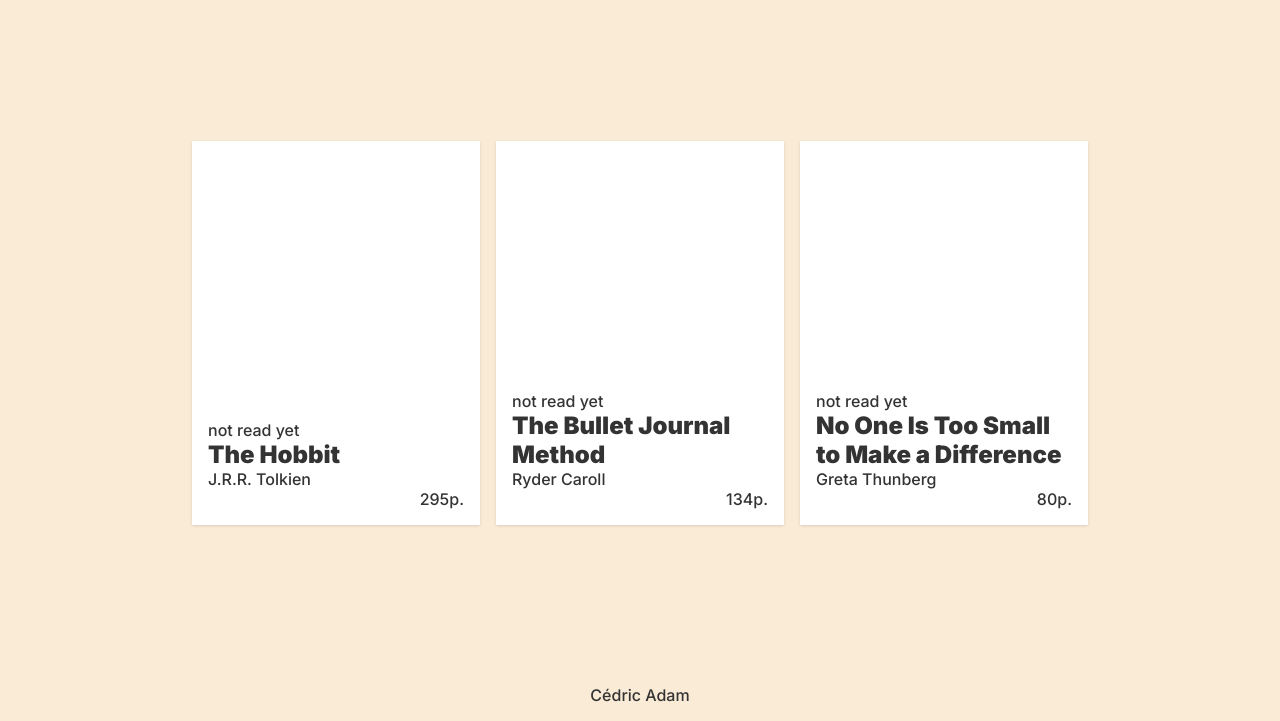
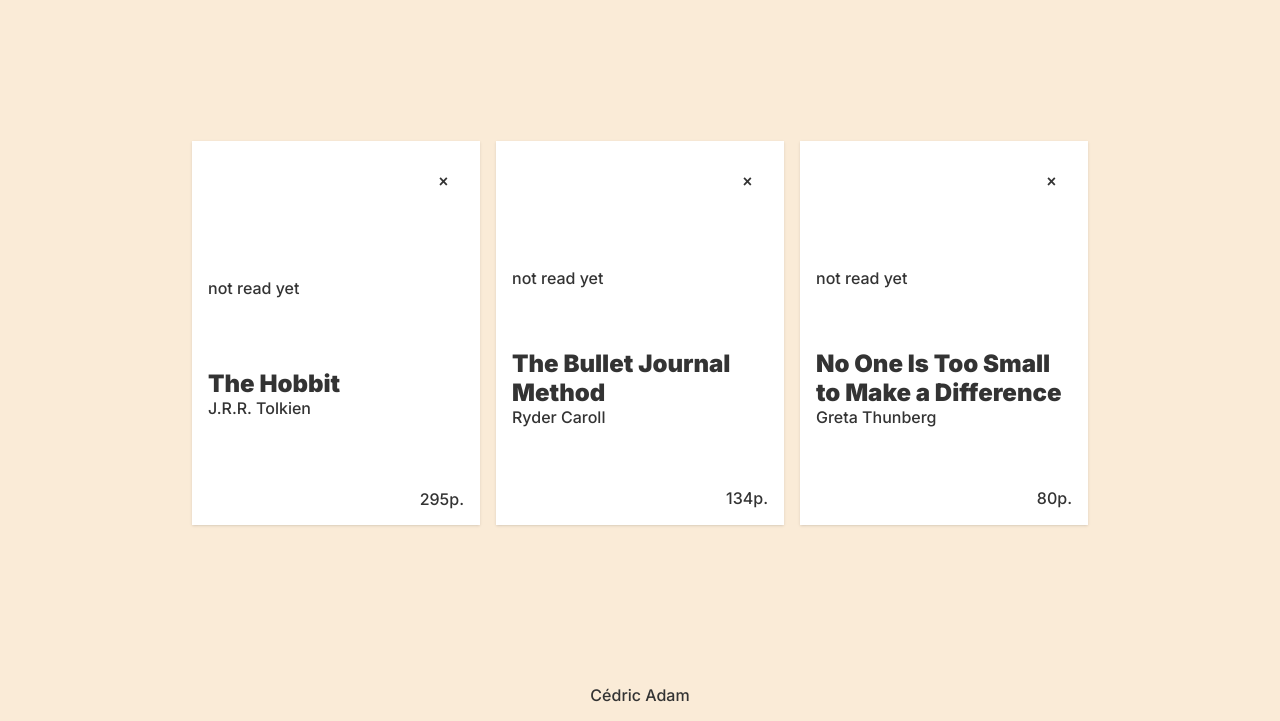
Before and after one commit to okcedric/odin-toreadlist, a plain HTML site: page index.html in a window 1280 px wide. Shown: the part 79-800 px from the top of the page. Drawn offline with Linux system fonts and the light colour scheme.

Commit message:
Add remove buttons

```diff
--- a/app.js
+++ b/app.js
@@ -9,11 +9,26 @@ Book.prototype.info = function (){
     console.log(`${this.title} by ${this.author}, ${this.pages} pages, ${this.read}`)
 }
 
+function remove(card) {
+    let bookTitle = card.querySelector('.title').textContent;
+    let i = 0
+    myLibrary.forEach((book)=> {
+
+        if(bookTitle == book.title){
+
+            myLibrary.splice(i,1);
+            console.log(myLibrary);
+            displayBooks(myLibrary);
+        }
+        i++;
+    });
+}
+
+
+
+
 let theHobbit =  new Book('The Hobbit',"J.R.R. Tolkien",295,false);
-console.log(theHobbit);
-
 let bujo = new Book('The Bullet Journal Method',"Ryder Caroll", 134,false);
-
 let greta = new Book('No One Is Too Small to Make a Difference', 'Greta Thunberg', 80,false);
 
 
@@ -21,17 +36,15 @@ let myLibrary = [theHobbit,bujo,greta];
 let libraryContainer = document.querySelector('.library');
 let submit = document.querySelector('#enter');
 
+
+
 function addBookToLibrary() {
     let title = document.querySelector('#title');
     let author = document.querySelector('#author');
     let pages = document.querySelector('#pages');
     let read = document.querySelector('#read');
-
-
-
     let newBook = new Book(title.value, author.value, pages.value, read.checked);
     myLibrary.unshift(newBook);
-    console.table(newBook);
     displayBooks(myLibrary);
     toggleFormOverlay();
     title.value = '';
@@ -39,17 +52,17 @@ function addBookToLibrary() {
     pages.value = '';
     read.checked = false;
 
-
 }
 
 function displayBooks(array){
-    console.log(array);
     libraryContainer.innerHTML = "";
-
     array.forEach(book => {
         book.info();
         let card = document.createElement('div');
         card.classList.add('card');
+        let close = document.createElement('button');
+        close.classList.add('close');
+        close.textContent = "×";
         let read = document.createElement('div');
         read.classList.add('read');
         read.textContent= book.read;
@@ -58,37 +71,40 @@ function displayBooks(array){
         title.textContent= book.title;
         let author = document.createElement('div');
         author.classList.add('author');
+        let div = document.createElement('div');
         author.textContent= book.author;
         let pages= document.createElement('div');
         pages.classList.add('pages');
         pages.textContent = `${book.pages}p.`
         libraryContainer.appendChild(card);
+        card.appendChild(close);
         card.appendChild(read);
-        card.appendChild(title);
-        card.appendChild(author);
+        div.appendChild(title);
+        div.appendChild(author);
+        card.appendChild(div);
         card.appendChild(pages);
-
-
+        closeButtons = document.querySelectorAll('.close');
+        closeButtons.forEach(button => {
+            button.addEventListener('click', () => {
+                let card = button.parentElement;
+                remove(card);
+            })
+        })
     });
-
-
 }
-
 
 //DOM
 let formOverlay = document.querySelector('.overlay');
 let addBookButton = document.querySelector('header button#add-book');
 let closeOverlayButton = document.querySelector('#close');
+let closeButtons = document.querySelectorAll('.close');
 
 function toggleFormOverlay(){
     formOverlay.classList.toggle('show');
 }
 
 
-
+//SCRIPT
+displayBooks(myLibrary);
 addBookButton.addEventListener('click',toggleFormOverlay);
 closeOverlayButton.addEventListener('click',toggleFormOverlay);
-
-
-//SCRIPT
-displayBooks(myLibrary);
--- a/main.css
+++ b/main.css
@@ -92,6 +92,7 @@ main{
 
 }
 
+
 form{
     align-content: center;
     display: flex;
@@ -176,10 +177,25 @@ label[for='read'] {
     background-color: white;
     box-shadow: var(--shadow);
     flex-direction: column;
-    justify-content: flex-end;
+    justify-content: space-between;
     height: 24rem;
     padding: 1rem;
     width: 18rem;
+}
+
+.close {
+    background-color: transparent;
+    color: #333;
+    font-size: 1rem;
+    padding: 1rem;
+    border: none;
+    text-align: right;
+}
+
+.close:hover{
+    background-color: tomato;
+    color: white;
+    text-align: center;
 }
 .read{
     justify-self: flex-start;
@@ -188,12 +204,14 @@ label[for='read'] {
 .pages{
     text-align: right;
 }
+
 footer{
     align-items: center;
     display: flex;
     justify-content: center;
     padding: 1rem 4rem;
 }
+
 .signature{
     font-size: 1rem;
 
```
Also changed, not shown: index.html (+1 -2 lines).
